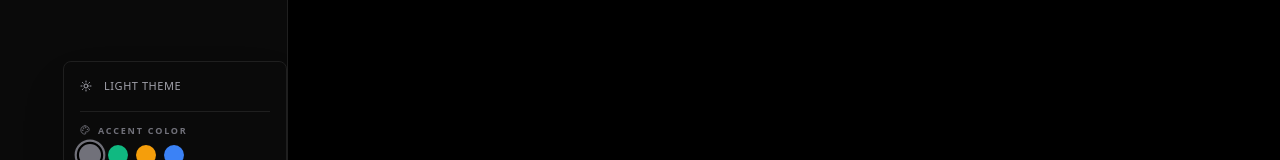
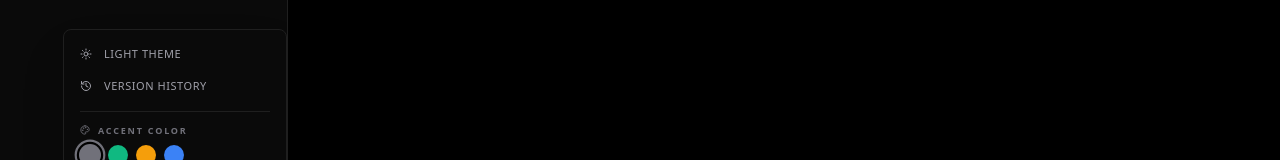
Before and after one commit to projectlumnr/lumnr, a React (Create React App) app: page / in a window 1280 px wide. Both pictures are taken after a click on the button 260 px from the left and 773 px from the top of the page. Shown: the part 570-730 px from the top of the page. Built offline with nearby package versions, Linux system fonts and the light colour scheme; the HTML template or start-up script is replaced by a standard one.

Commit message:
Update App.js

```diff
--- a/src/App.js
+++ b/src/App.js
@@ -411,6 +411,9 @@ const App = () => {
                   {theme === 'dark' ? <Sun size={12} /> : <Moon size={12} />}
                   {theme === 'dark' ? 'Light Theme' : 'Dark Theme'}
                 </button>
+                <button onClick={() => { setModalContent('history'); setSettingsOpen(false); }} className={`w-full flex items-center gap-3 px-4 py-2 text-[11px] uppercase tracking-wider transition-colors ${theme === 'dark' ? 'text-zinc-400 hover:bg-[#111] hover:text-white' : 'text-zinc-600 hover:bg-zinc-50 hover:text-black'}`}>
+                  <History size={12} /> Version History
+                </button>
 
                 <div className={`mx-4 my-2 border-t pt-3 flex flex-col gap-2 ${theme === 'dark' ? 'border-[#1f1f1f]' : 'border-zinc-100'}`}>
                   <div className="flex items-center gap-2 text-[9px] text-zinc-500 font-bold tracking-[0.2em]">
@@ -497,9 +500,6 @@ const App = () => {
               </button>
               {moreMenuOpen && (
                 <div className={`absolute right-0 top-10 w-40 border rounded-lg shadow-2xl py-2 z-50 animate-in ${theme === 'dark' ? 'bg-[#0a0a0a] border-[#1f1f1f]' : 'bg-white border-zinc-200'}`}>
-                  <button onClick={() => { setModalContent('history'); setMoreMenuOpen(false); }} className={`w-full flex items-center gap-3 px-4 py-2 text-[11px] uppercase tracking-wider transition-colors border-b ${theme === 'dark' ? 'text-zinc-400 hover:bg-[#111] hover:text-white border-[#1f1f1f]' : 'text-zinc-600 hover:bg-zinc-50 hover:text-black border-zinc-100'}`}>
-                    <History size={12} /> Version History
-                  </button>
                   <button onClick={() => { setModalContent('about'); setMoreMenuOpen(false); }} className={`w-full flex items-center gap-3 px-4 py-2 text-[11px] uppercase tracking-wider transition-colors ${theme === 'dark' ? 'text-zinc-400 hover:bg-[#111] hover:text-white' : 'text-zinc-600 hover:bg-zinc-50 hover:text-black'}`}>
                     <Info size={12} /> About
                   </button>
```
